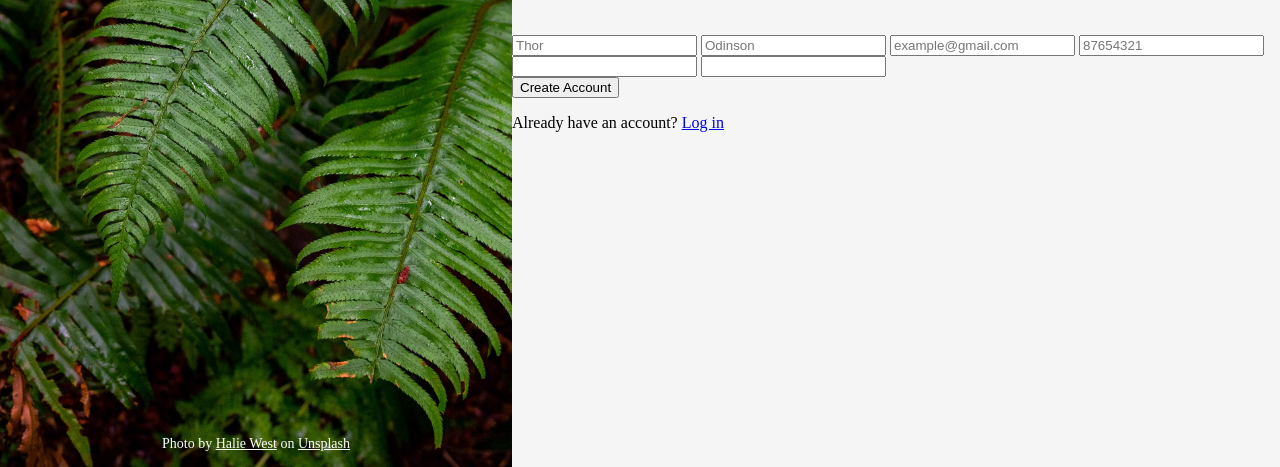
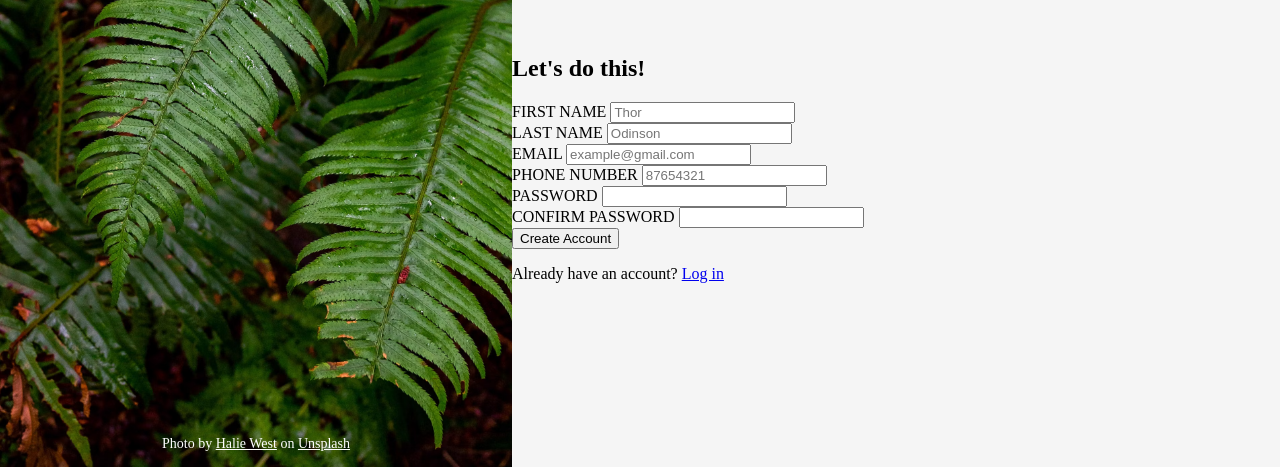
Before and after one commit to mavis829/sign-up-form, a plain HTML site: page index.html in a window 1280 px wide. Shown: the part 333-800 px from the top of the page. Drawn offline with Linux system fonts and the light colour scheme.

Commit message:
Update index.html

```diff
--- a/index.html
+++ b/index.html
@@ -38,12 +38,40 @@
       </div>
 
       <div class="form-section">
-        <input type="text" name="FIRST NAME" placeholder="Thor" required>
-        <input type="text" name="LAST NAME" placeholder="Odinson" required>
-        <input type="email" name="EMAIL" placeholder="example@gmail.com" required>
-        <input type="tel" name="PHONE NUMBER" placeholder="87654321" required>
-        <input type="password" name="PASSWORD" required>
-        <input type="password" name="CONFIRM PASSWORD" required>
+        <h2>Let's do this!</h2>
+
+        <form>
+        <div class="form-fields">
+         <label for="first-name">FIRST NAME</label>
+         <input type="text" id="first-name" name="first-name" placeholder="Thor" required>
+        </div>
+
+        <div class="form-fields">
+         <label for="last-name">LAST NAME</label>
+         <input type="text" id="last-name" name="last-name" placeholder="Odinson" required>
+        </div>
+
+        <div class="form-fields">
+         <label for="email">EMAIL</label>
+         <input type="email" id="email" name="email" placeholder="example@gmail.com" required>
+        </div>
+
+        <div class="form-fields">
+          <label for="phone-number">PHONE NUMBER</label>
+          <input type="tel" id="phone-number" name="phone-number" placeholder="87654321" required>
+        </div>
+
+        <div class="form-fields">
+          <label for="password">PASSWORD</label>
+          <input type="password" id="password" name="password" required>
+        </div>
+
+        <div class="form-fields">
+          <label for="password">CONFIRM PASSWORD</label>
+        <input type="password" id="confirm-password" name="confirm-password" required>
+        </div>
+
+        </form>
       </div>
 
       <div class="account-section">
```
